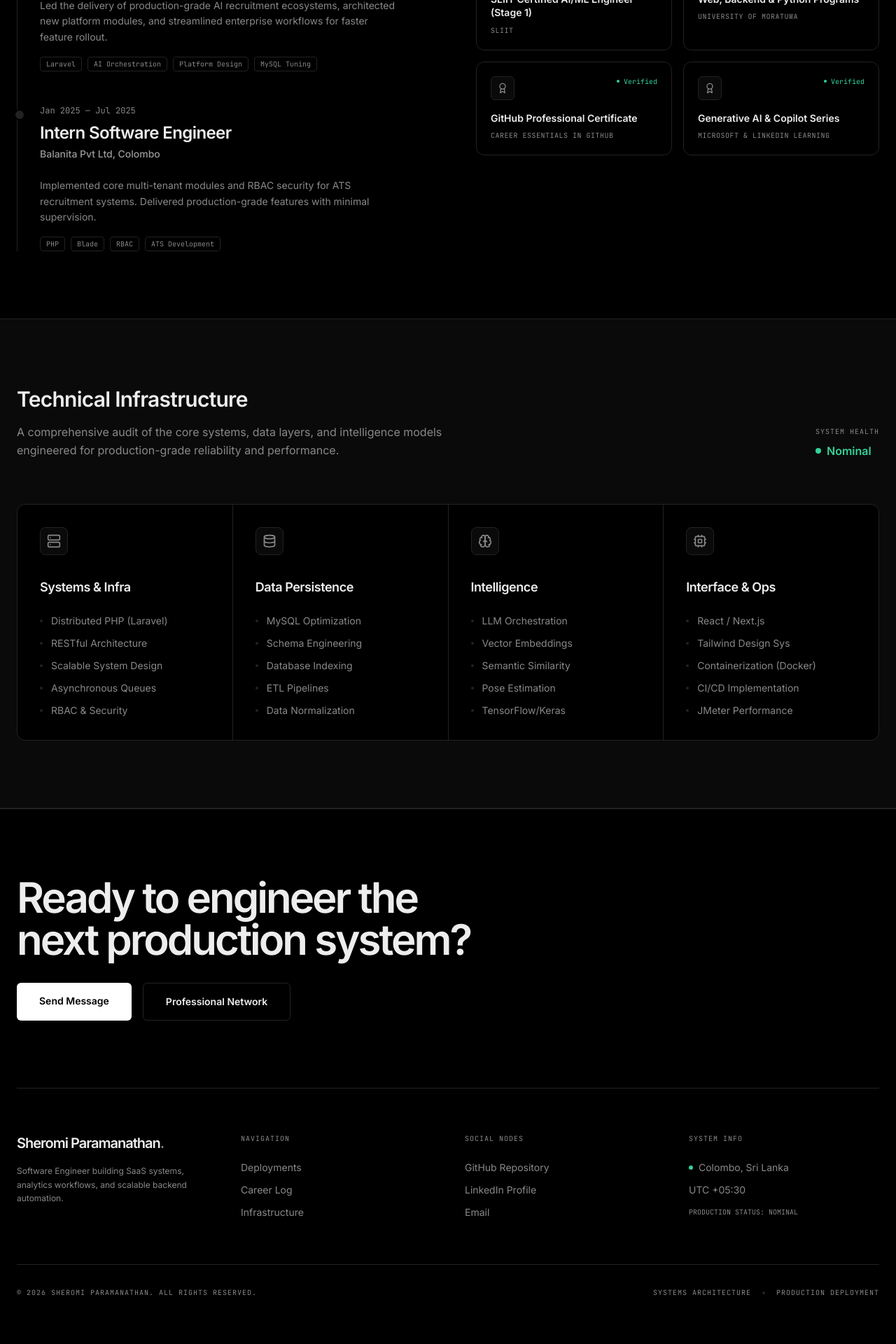
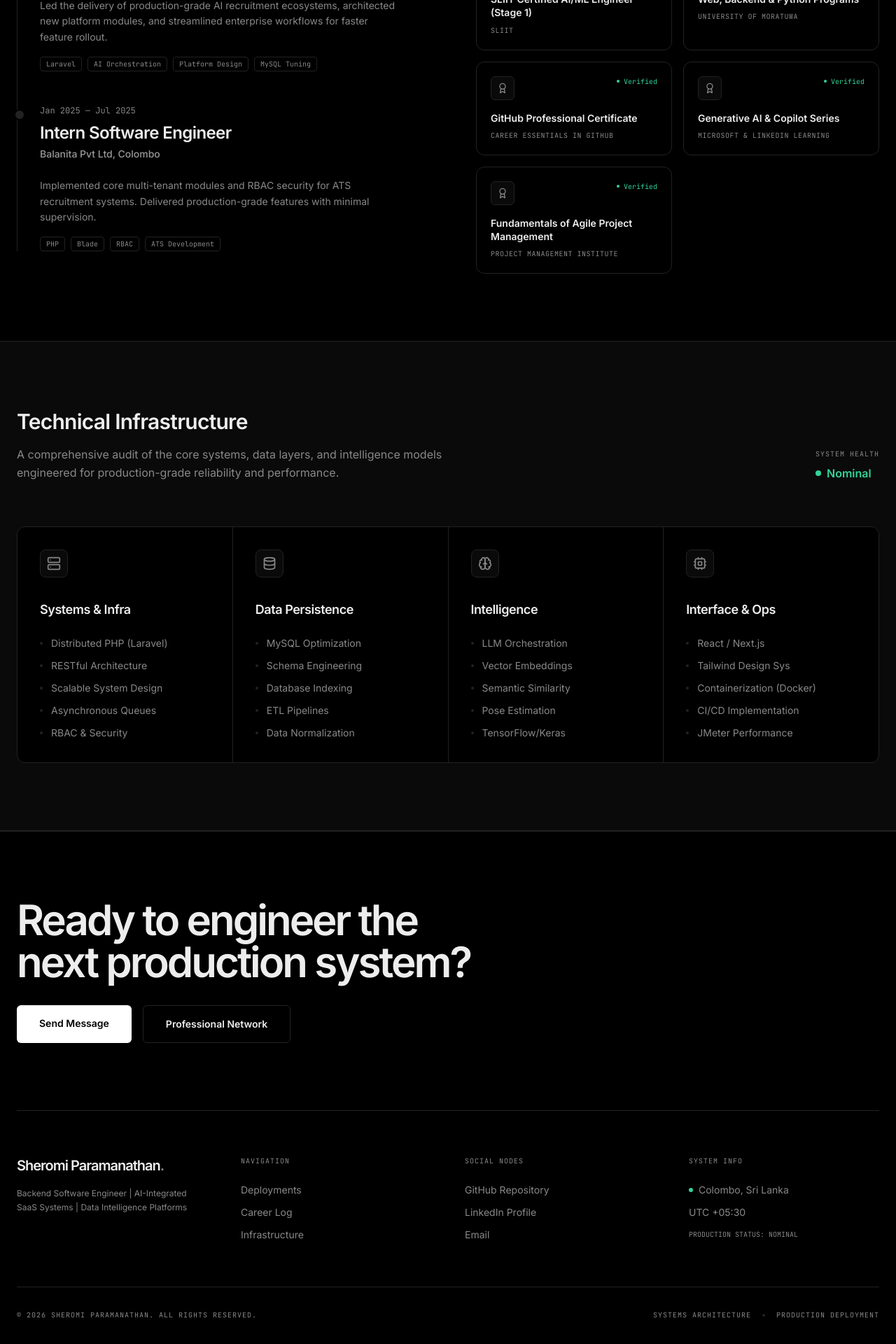
Before and after one commit to SheromiParamanathan/my-sample-portfolio, a Next.js app: page / in a window 1280 px wide. Shown: the part 2516-4436 px from the top of the page at 70% size. Built offline with nearby package versions, Linux system fonts and the light colour scheme.

Commit message:
Update Details 3

```diff
--- a/components/CreativeHome.tsx
+++ b/components/CreativeHome.tsx
@@ -582,7 +582,7 @@ export function CreativeHome() {
                   <div className="col-span-2 md:col-span-1">
                      <div className="font-bold text-xl tracking-tighter mb-4">Sheromi Paramanathan<span className="text-[var(--muted)]">.</span></div>
                      <p className="text-xs text-[var(--muted)] leading-relaxed">
-                        Software Engineer building SaaS systems, analytics workflows, and scalable backend automation.
+                        Backend Software Engineer | AI-Integrated SaaS Systems | Data Intelligence Platforms
                      </p>
                   </div>
 
--- a/data/skills.ts
+++ b/data/skills.ts
@@ -71,4 +71,8 @@ export const certifications = [
     title: "Generative AI & Copilot Series",
     issuer: "Microsoft & LinkedIn Learning",
   },
+  {
+    title: "Fundamentals of Agile Project Management",
+    issuer: "Project Management Institute",
+  },
 ];
```
